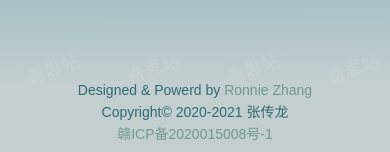
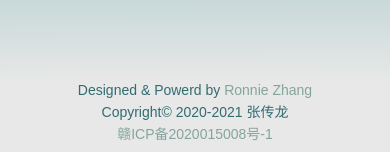
Before and after one commit to zclzone/qs-zone, a Vue app: page /index in a window 390 px wide. Shown: the part 689-841 px from the top of the page. Built offline with nearby package versions, Linux system fonts and the light colour scheme; no server answers; a small style sheet from the web is missing.

Commit message:
样式调整

```diff
--- a/src/layout/index/index.vue
+++ b/src/layout/index/index.vue
@@ -69,23 +69,19 @@ export default {
   align-items: center;
   height: 100%;
   background-color: $secondary-color;
+  overflow: hidden;
   #side-menu {
+    position: absolute;
+    left: 0;
     width: 0;
     height: 100%;
-    padding: 20px 0 0;
+    padding: 20px 0;
     background: $secondary-color;
     background: transparent;
     z-index: 99;
     overflow: hidden;
+    flex-shrink: 0;
   }
-  &.menu-active {
-    #side-menu {
-      width: 220px;
-      overflow: auto;
-    }
-  }
-}
-
   #content {
     height: 100%;
     position: relative;
@@ -94,6 +90,7 @@ export default {
     display: flex;
     flex-direction: column;
     width: 100%;
+    overflow: hidden;
     .hamburger {
       position: absolute;
       top: 15px;
@@ -101,13 +98,16 @@ export default {
       left: 15px;
     }
   }
-@media screen and (max-width: 992px) {
+  &.menu-active {
+    #side-menu {
+      width: 200px;
+      overflow: auto;
+    }
     #content {
-    opacity: 0.8;
+      transform: translateX(200px);
+      height: calc(100% - 20px);
+      border-radius: 30px;
     }
-  #side-menu {
-    position: absolute;
-    left: 0;
   }
 }
 </style>
--- a/src/views/home/index.vue
+++ b/src/views/home/index.vue
@@ -43,7 +43,7 @@ export default {
   }
 }
 .footer {
-  position: fixed;
+  position: absolute;
   bottom: 0;
   left: 0;
   background-color: transparent;
```
Lines whose indentation alone changed are shown as unchanged.
